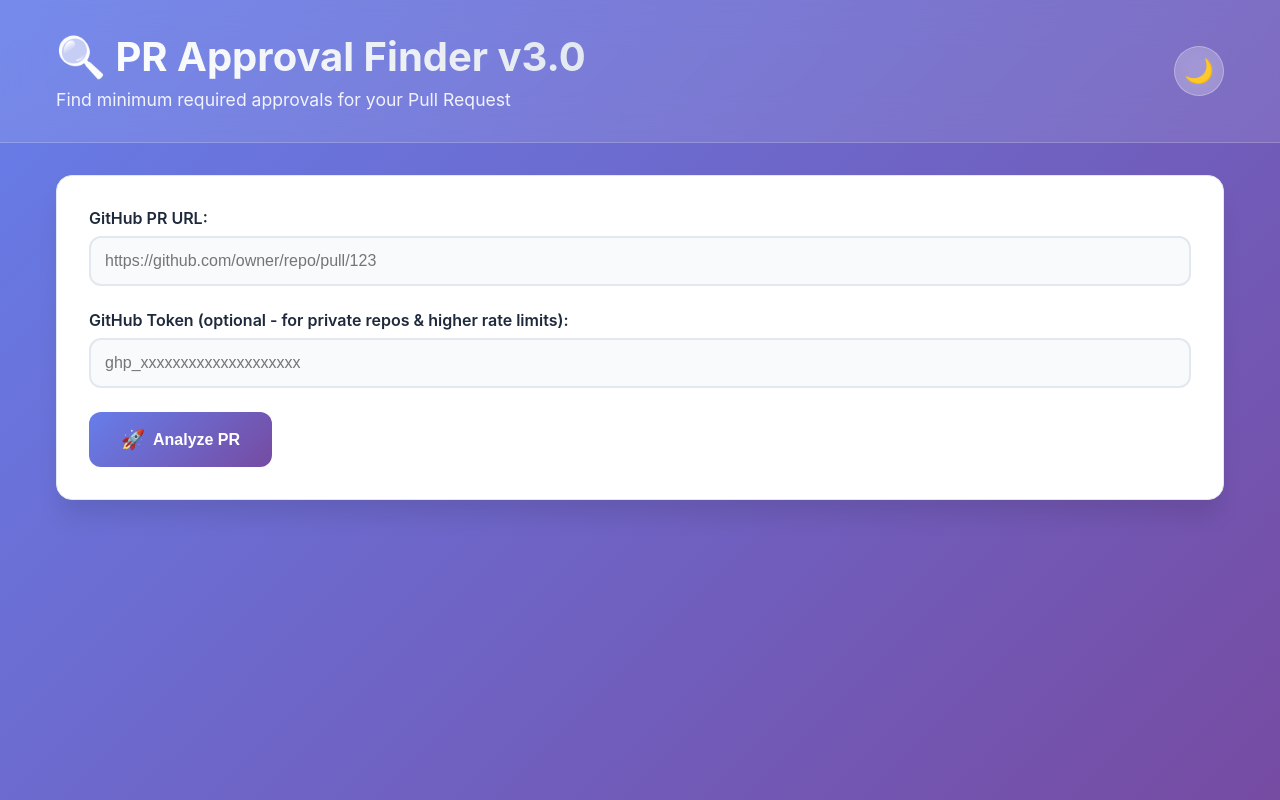
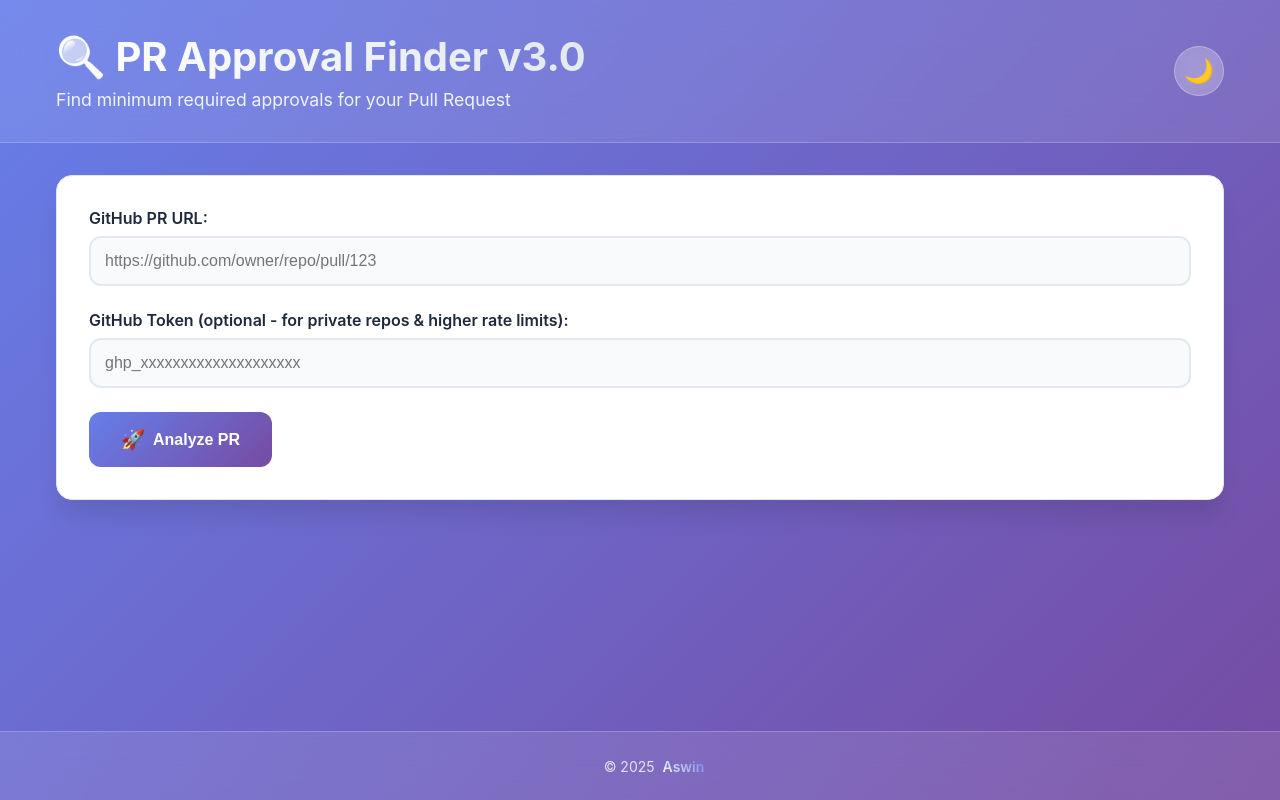
Before and after one commit to Aswintechie/pr-review-checker, a React (Create React App) app in the folder client/: page / in a window 1280 px wide. Built offline with nearby package versions, Linux system fonts and the light colour scheme.

Commit message:
Added features for v3.1

```diff
--- a/client/src/App.css
+++ b/client/src/App.css
@@ -1,3 +1,9 @@
+/**
+ * PR Approval Finder v3.0 - Styles
+ * Copyright (c) 2025 Aswin
+ * Licensed under MIT License
+ */
+
 /* PR Approval Finder v3.0 Styles */
 
 * {
@@ -499,8 +505,6 @@
   color: var(--text-primary);
 }
 
-
-
 /* Group Files */
 .group-files {
   padding: 0 1.5rem 1rem;
@@ -583,8 +587,6 @@
   border-color: var(--success);
   background: var(--success-bg);
 }
-
-
 
 .user-card.requested {
   border-color: #667eea;
@@ -764,7 +766,57 @@
   font-style: italic;
 }
 
+/* Footer */
+.app-footer {
+  background: rgba(255, 255, 255, 0.1);
+  backdrop-filter: blur(20px);
+  border-top: 1px solid rgba(255, 255, 255, 0.2);
+  padding: 1.5rem 0;
+  margin-top: 2rem;
+}
 
+.footer-content {
+  max-width: 1200px;
+  margin: 0 auto;
+  padding: 0 1rem;
+  text-align: center;
+}
+
+.copyright {
+  color: rgba(255, 255, 255, 0.8);
+  font-size: 0.875rem;
+  cursor: pointer;
+  transition: all 0.3s ease;
+  display: inline-flex;
+  align-items: center;
+  gap: 0.5rem;
+}
+
+.copyright:hover {
+  color: white;
+  transform: translateY(-1px);
+}
+
+.copyright::before {
+  content: '⚡';
+  font-size: 1rem;
+  opacity: 0;
+  transform: scale(0);
+  transition: all 0.3s ease;
+}
+
+.copyright:hover::before {
+  opacity: 1;
+  transform: scale(1);
+}
+
+.author-name {
+  font-weight: 600;
+  background: linear-gradient(45deg, #fff, #667eea);
+  -webkit-background-clip: text;
+  -webkit-text-fill-color: transparent;
+  background-clip: text;
+}
 
 /* Responsive Design */
 @media (max-width: 768px) {
@@ -803,9 +855,9 @@
     text-align: center;
   }
 
-     .progress-stats {
-     justify-content: center;
-   }
+  .progress-stats {
+    justify-content: center;
+  }
 }
 
 @media (max-width: 480px) {
--- a/client/src/App.js
+++ b/client/src/App.js
@@ -1,3 +1,9 @@
+/**
+ * PR Approval Finder v3.0
+ * Copyright (c) 2025 Aswin
+ * Licensed under MIT License
+ */
+
 import React, { useState, useEffect } from 'react';
 import axios from 'axios';
 import './App.css';
@@ -395,6 +401,15 @@
           </div>
         )}
       </main>
+
+      {/* Copyright Footer */}
+      <footer className="app-footer">
+        <div className="footer-content">
+          <div className="copyright" title="Assisted with Cursor AI">
+            © 2025 <span className="author-name">Aswin</span>
+          </div>
+        </div>
+      </footer>
     </div>
   );
 }
--- a/client/src/index.js
+++ b/client/src/index.js
@@ -1,3 +1,9 @@
+/**
+ * PR Approval Finder v3.0 - Entry Point
+ * Copyright (c) 2025 Aswin
+ * Licensed under MIT License
+ */
+
 import React from 'react';
 import ReactDOM from 'react-dom/client';
 import './index.css';
```
Also changed, not shown: package.json (+5 -5 lines), 1 other file (tests, documents, lock files or other folders).
